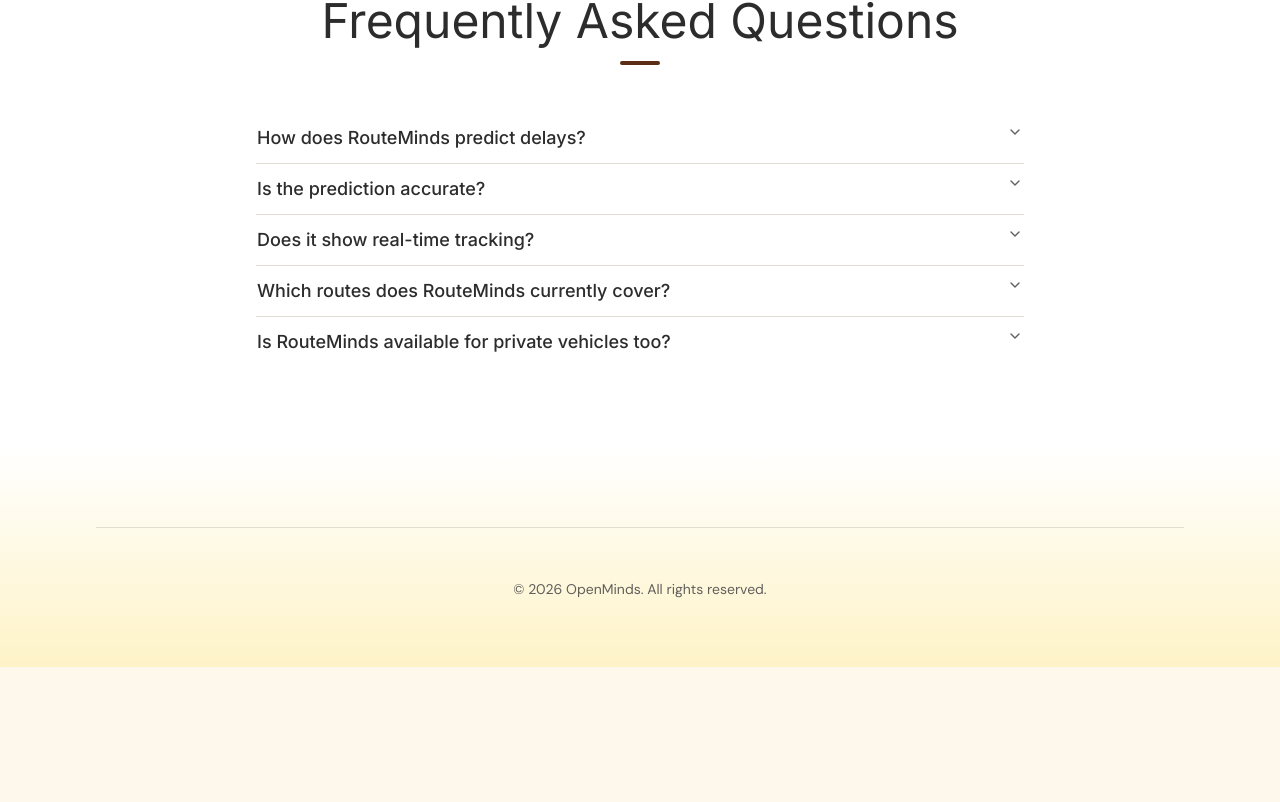
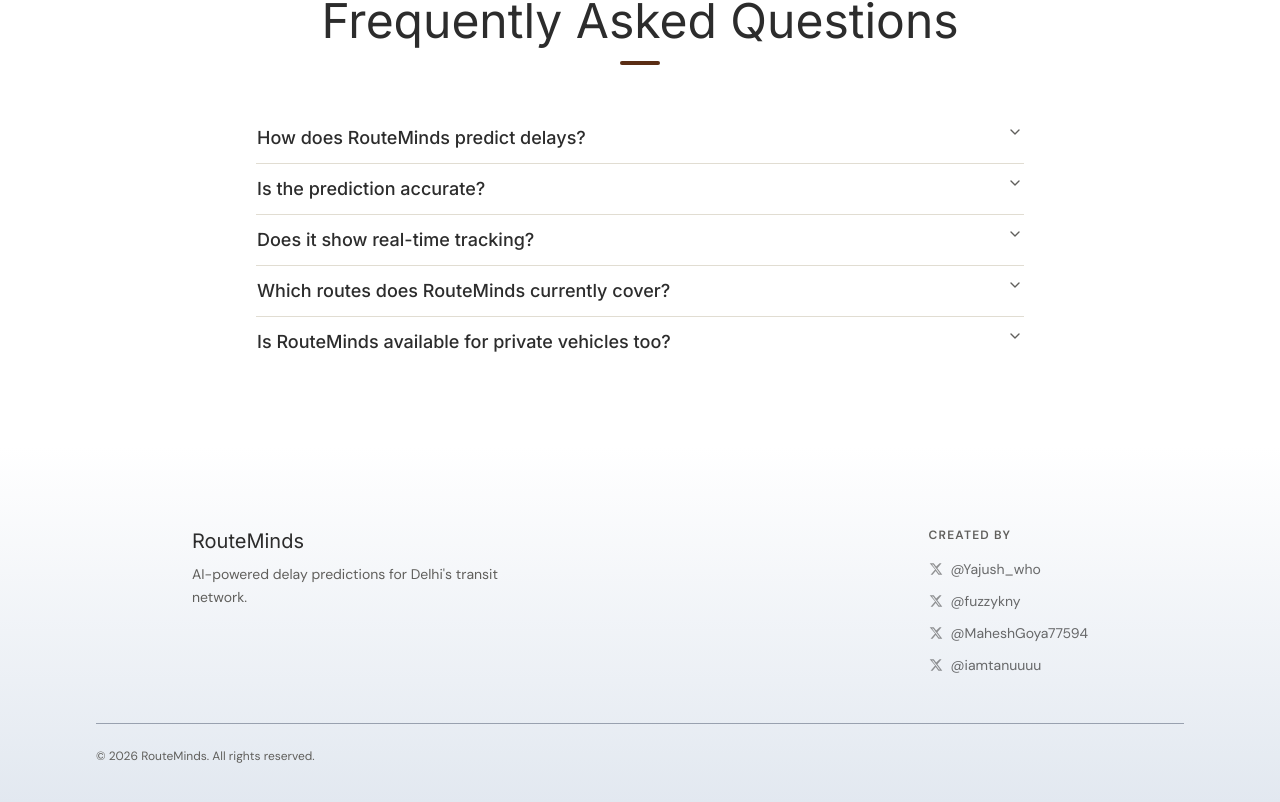
Before and after one commit to Yajush-afk/RouteMinds, a React (Vite) app in the folder apps/web/: page / in a window 1280 px wide. Shown: the part 2340-3142 px from the top of the page. Before the commit the page ends 3007 px from the top, so only its background shows below. Built offline with nearby package versions, Linux system fonts and the light colour scheme.

Commit message:
Changed the footer

```diff
--- a/apps/web/src/components/landing/Footer.tsx
+++ b/apps/web/src/components/landing/Footer.tsx
@@ -1,13 +1,59 @@
 export default function Footer() {
+  const team = [
+    { handle: "@Yajush_who", href: "https://x.com/Yajush_who" },
+    { handle: "@fuzzykny", href: "https://x.com/fuzzykny" },
+    { handle: "@MaheshGoya77594", href: "https://x.com/MaheshGoya77594" },
+    { handle: "@iamtanuuuu", href: "https://x.com/iamtanuuuu" },
+  ]
+
   return (
-    <footer className=" px-4 pt-20 pb-12 min-h-[220px] sm:px-6 md:px-10 lg:px-24"
-    style={{ background: "linear-gradient(to bottom, white, #fef3c7)" }}
+    <footer
+      className=" pt-20 px-4 pb-10 sm:px-6 md:px-10 lg:px-24"
+      style={{ background: "linear-gradient(to bottom, #ffffff, #e2e8f0)" }}
     >
-      <div className="border-t border-border mb-6" />
-      <div className="pt-6 text-center">
-        <span className=" font-body text-xs font-light text-muted-foreground sm:text-sm">
-          © 2026 OpenMinds. All rights reserved.
-        </span>
+
+
+      <div className="mx-auto max-w-7xl flex flex-col gap-6 sm:flex-row sm:items-start sm:justify-between px-6 md:px-16 lg:px-24">
+
+        <div>
+          <p className="font-heading text-xl text-foreground mb-2">RouteMinds</p>
+          <p className="font-body text-sm text-muted-foreground max-w-xs leading-relaxed">
+            AI-powered delay predictions for Delhi's transit network.
+          </p>
+        </div>
+
+        <div>
+          <p className="font-body text-xs font-semibold tracking-widest text-muted-foreground uppercase mb-4">
+            Created by
+          </p>
+          <ul className="flex flex-col gap-3">
+            {team.map((member) => (
+              <li key={member.handle} className="flex items-center gap-2">
+                <svg
+                  viewBox="0 0 24 24"
+                  className="h-3.5 w-3.5 shrink-0 fill-current text-foreground/50"
+                  xmlns="http://www.w3.org/2000/svg"
+                >
+                  <path d="M18.244 2.25h3.308l-7.227 8.26 8.502 11.24H16.17l-4.714-6.231-5.401 6.231H2.744l7.73-8.835L1.254 2.25H8.08l4.253 5.622 5.912-5.622Zm-1.161 17.52h1.833L7.084 4.126H5.117z" />
+                </svg>
+                <a
+                  href={member.href}
+                  target="_blank"
+                  rel="noopener noreferrer"
+                  className="font-body text-sm text-foreground/70 transition-colors hover:text-foreground"
+                >
+                  {member.handle}
+                </a>
+              </li>
+            ))}
+          </ul>
+        </div>
+      </div>
+
+      <div className="mx-auto max-w-7xl mt-12 pt-6 border-t border-gray-400">
+        <p className="font-body text-xs text-muted-foreground">
+          © 2026 RouteMinds. All rights reserved.
+        </p>
       </div>
     </footer>
   )
```
